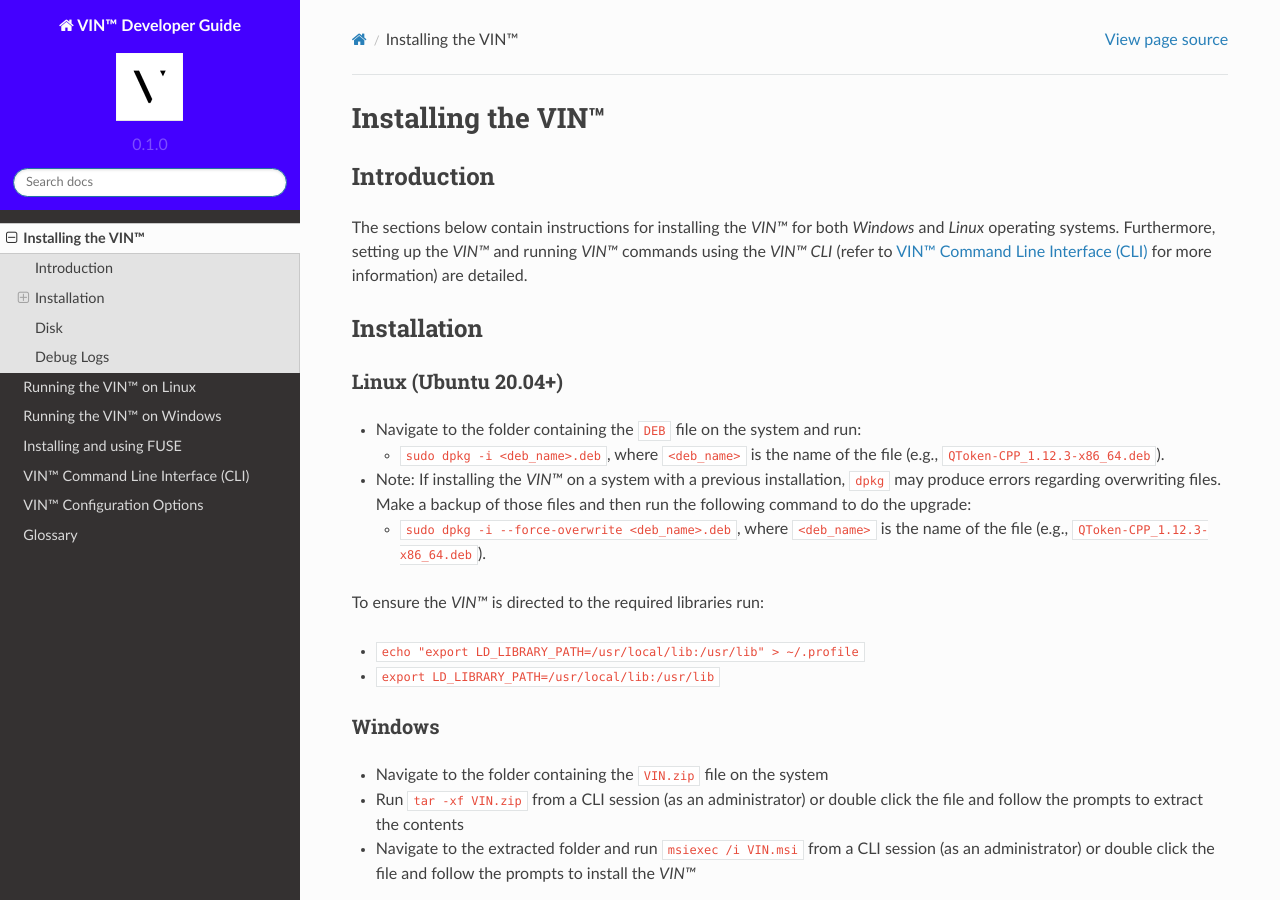
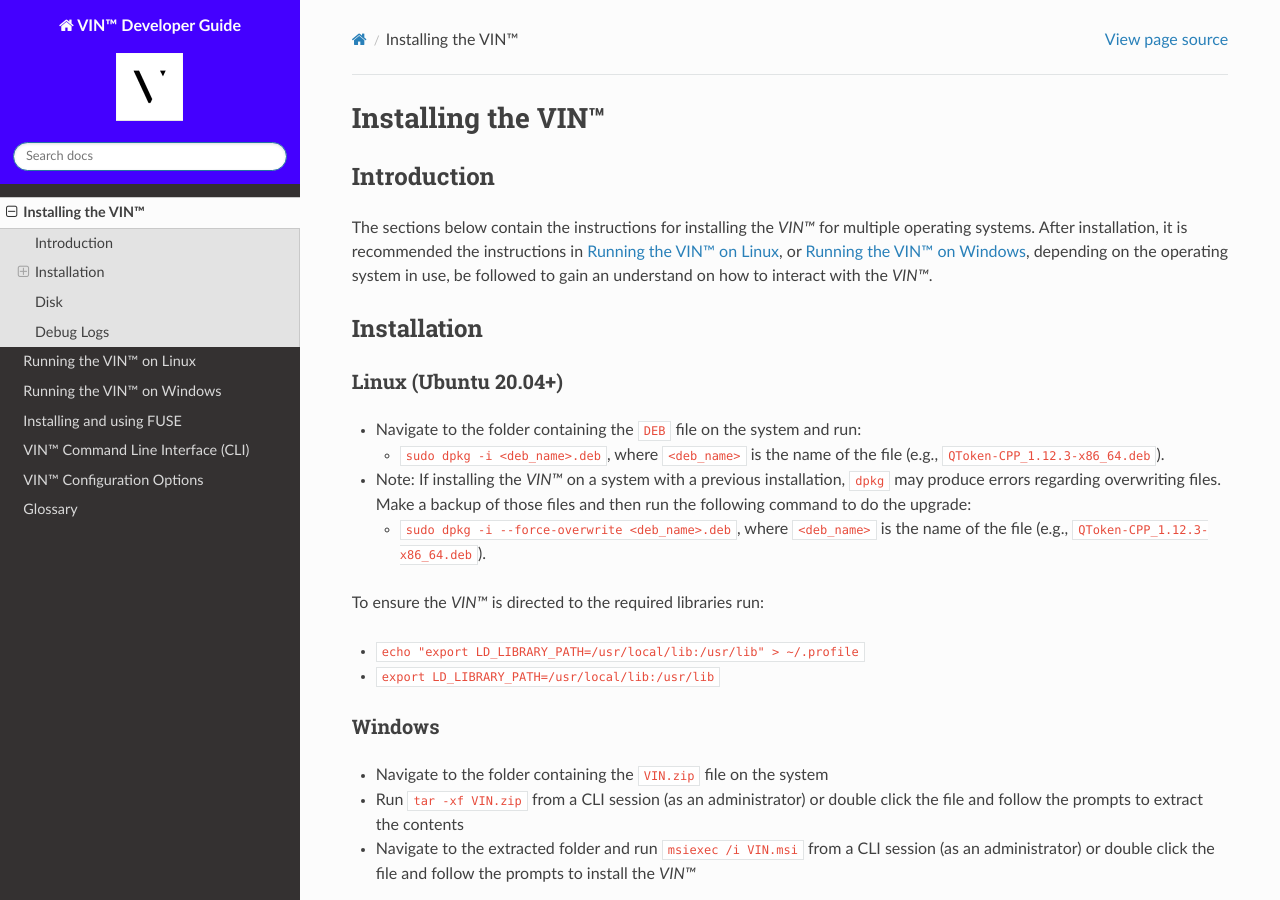
Before and after one commit to Market-Insight-Solutions-LLC/vin-developer-guide, a Sphinx documentation site: the page built from docs/source/installing_the_vin.rst, in a window 1280 px wide and 900 px high. Built offline with Sphinx 7.4.7 and the Read the Docs theme 2.0.0, drawn with Linux system fonts in a browser that asks for light colours.

```diff
--- a/docs/source/conf.py
+++ b/docs/source/conf.py
@@ -56,10 +56,10 @@
 
 html_logo = "images/logo/virgil_v_black.png"
 
-#html_theme_options = {
-#    'logo_only': False,
-#    'display_version': False,
-#}
+html_theme_options = {
+    'logo_only': False,
+    'display_version': False,
+}
 
 # Enables the numbering of figures and tables
 #numfig = True
--- a/docs/source/installing_and_using_fuse.rst
+++ b/docs/source/installing_and_using_fuse.rst
@@ -10,7 +10,7 @@
 Installing the VIN™
 ====================
 
-Note: if :ref:`install-vin` was followed, *VIN™* will already be installed and the steps in the subsection may be skipped.
+Note: if the :ref:`install-vin` section was followed, *VIN™* will already be installed and the steps in this subsection may be skipped.
 
 Building the project is a complex process requiring a number of dependency projects and libraries to be built. For this demo, a prebuilt ``DEB`` package is provided. Install the ``DEB`` file in a *Debian* system (tested in *Ubuntu*) using the following:
 
--- a/docs/source/installing_the_vin.rst
+++ b/docs/source/installing_the_vin.rst
@@ -8,7 +8,7 @@
 Introduction
 ============
 
-The sections below contain instructions for installing the *VIN™* for both *Windows* and *Linux* operating systems. Furthermore, setting up the *VIN™* and running *VIN™* commands using the *VIN™ CLI* (refer to :ref:`vin-cli` for more information) are detailed.
+The sections below contain the instructions for installing the *VIN™* for multiple operating systems. After installation, it is recommended the instructions in :ref:`running-the-vin-linux`, or :ref:`running-the-vin-windows`, depending on the operating system in use, be followed to gain an understand on how to interact with the *VIN™*.
 
 
 Installation
```
